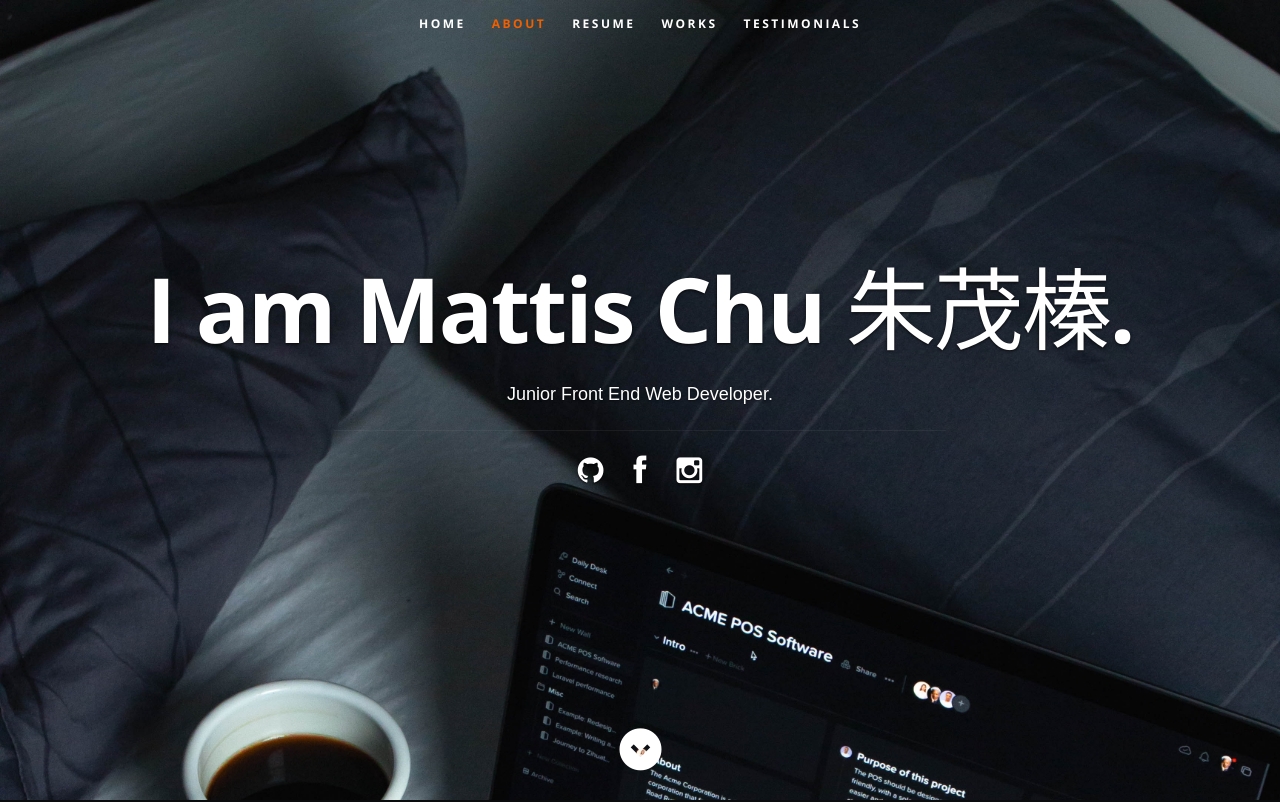
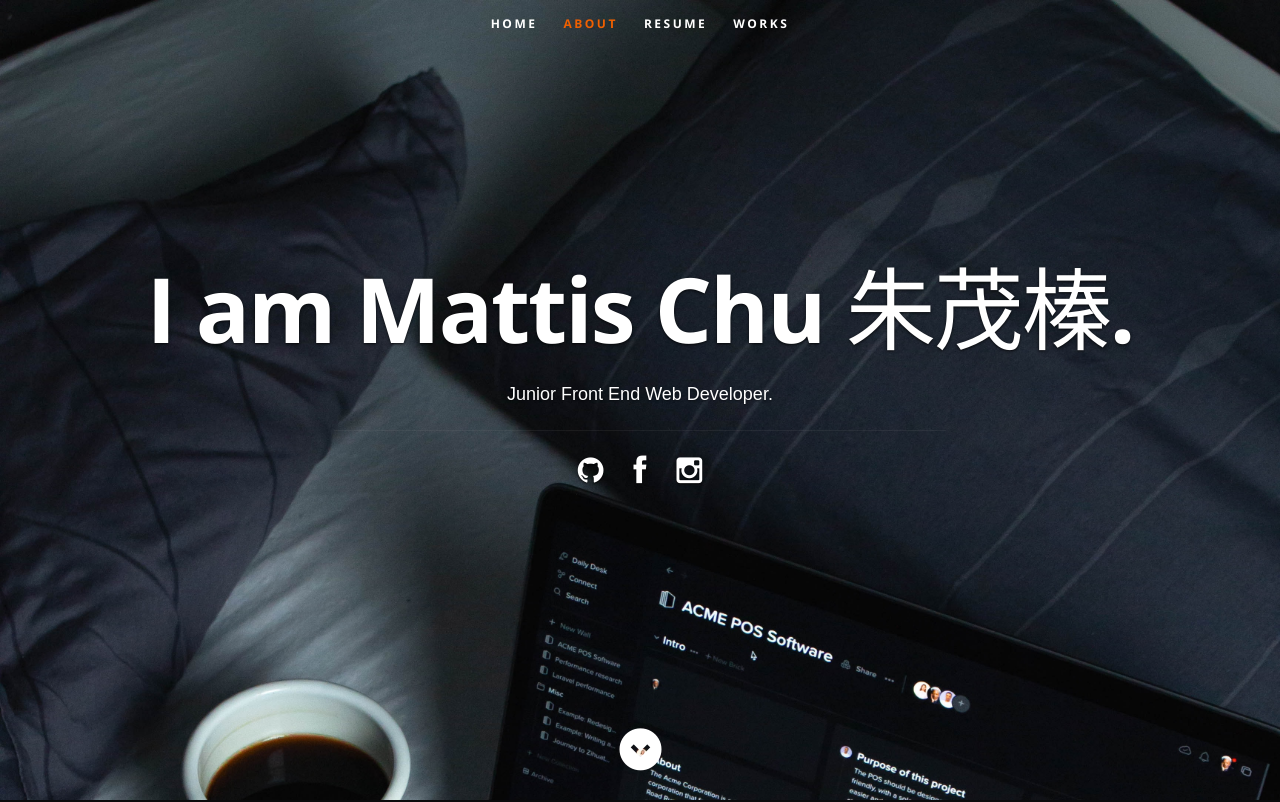
Before and after one commit to Mattis3858/my-portfolio, a React (Create React App) app: page / in a window 1280 px wide. Shown: the top 802 px of the page. Built offline with nearby package versions, Linux system fonts and the light colour scheme.

Commit message:
Fixing react react-dom version problem

```diff
--- a/src/components/Header.js
+++ b/src/components/Header.js
@@ -33,11 +33,11 @@ export default class Header extends Component {
                   Works
                 </a>
               </li>
-              <li>
+              {/* <li>
                 <a className="smoothscroll" href="#testimonials">
                   Testimonials
                 </a>
-              </li>
+              </li> */}
             </ul>
           </nav>
 
@@ -53,7 +53,7 @@ export default class Header extends Component {
                   resumeData.socialLinks.map((item) => {
                     return (
                       <li key={item.name}>
-                        <a href={item.url} target="_blank">
+                        <a href={item.url} target="_blank" rel="noreferrer">
                           <i className={item.className} />
                         </a>
                       </li>
```
Also changed, not shown: package.json (+4 -4 lines), 1 other file (tests, documents, lock files or other folders).
